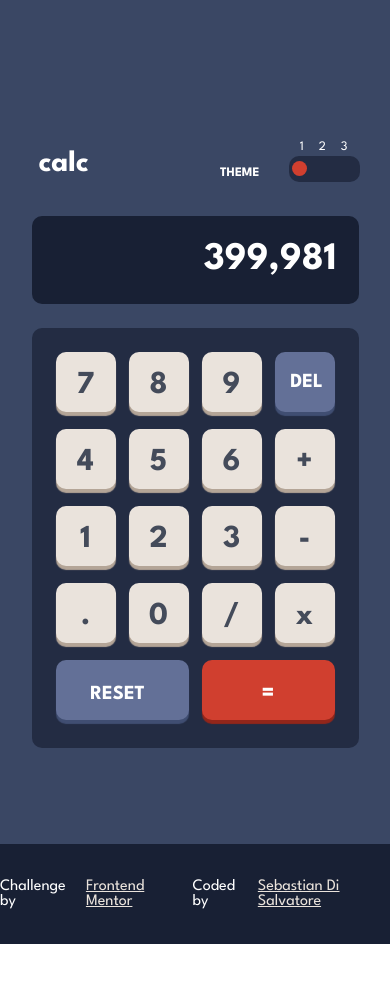
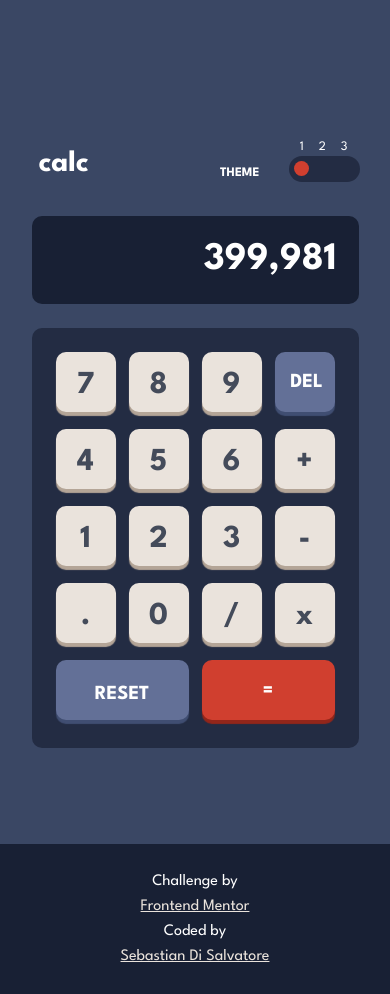
Before and after one commit to Sebads7/calculator-app, a website: page index.html in a window 390 px wide. Before the commit the page ends 944 px from the top, so only its background shows below. Drawn offline with Linux system fonts and the light colour scheme.

Commit message:
fixing ui bugs and adding display column to footer section

```diff
--- a/styles/_grid-bottom.scss
+++ b/styles/_grid-bottom.scss
@@ -118,7 +118,6 @@
 
         @media screen and (max-width: 768px) {
           font-size: 20px;
-          padding-right: 9px;
         }
 
         &[data-theme="2"] {
@@ -147,6 +146,11 @@
 
         box-shadow: variables.$key-shadow-red 0px 4px 1px 0px;
 
+        @media screen and (max-width: 768px) {
+          font-size: 20px;
+          padding-bottom: 5px;
+        }
+
         &:hover {
           background: variables.$key-light-red;
         }
--- a/styles/_grid-top.scss
+++ b/styles/_grid-top.scss
@@ -84,9 +84,9 @@
         margin-bottom: 5px;
         width: 71px;
         height: 26px;
-        border-radius: 10px;
+        border-radius: 20px;
         transform: translate(1px, -5px);
-        padding: 0 3px;
+        padding: 0 5px;
 
         @media screen and (max-width: 768px) {
           width: 71px;
--- a/styles/style.scss
+++ b/styles/style.scss
@@ -12,7 +12,7 @@
 
 .container {
   width: 100%;
-  height: 100vh;
+  height: 100dvh;
   background: variables.$main-background;
 
   &[data-theme="2"] {
@@ -55,6 +55,11 @@
   background-color: variables.$bg-screen;
   color: white;
 
+  @media screen and (max-width: 768px) {
+    flex-direction: column;
+    height: 150px;
+  }
+
   a {
     color: variables.$key-background;
   }
```
Also changed, not shown: styles/style.css, 1 other file.
